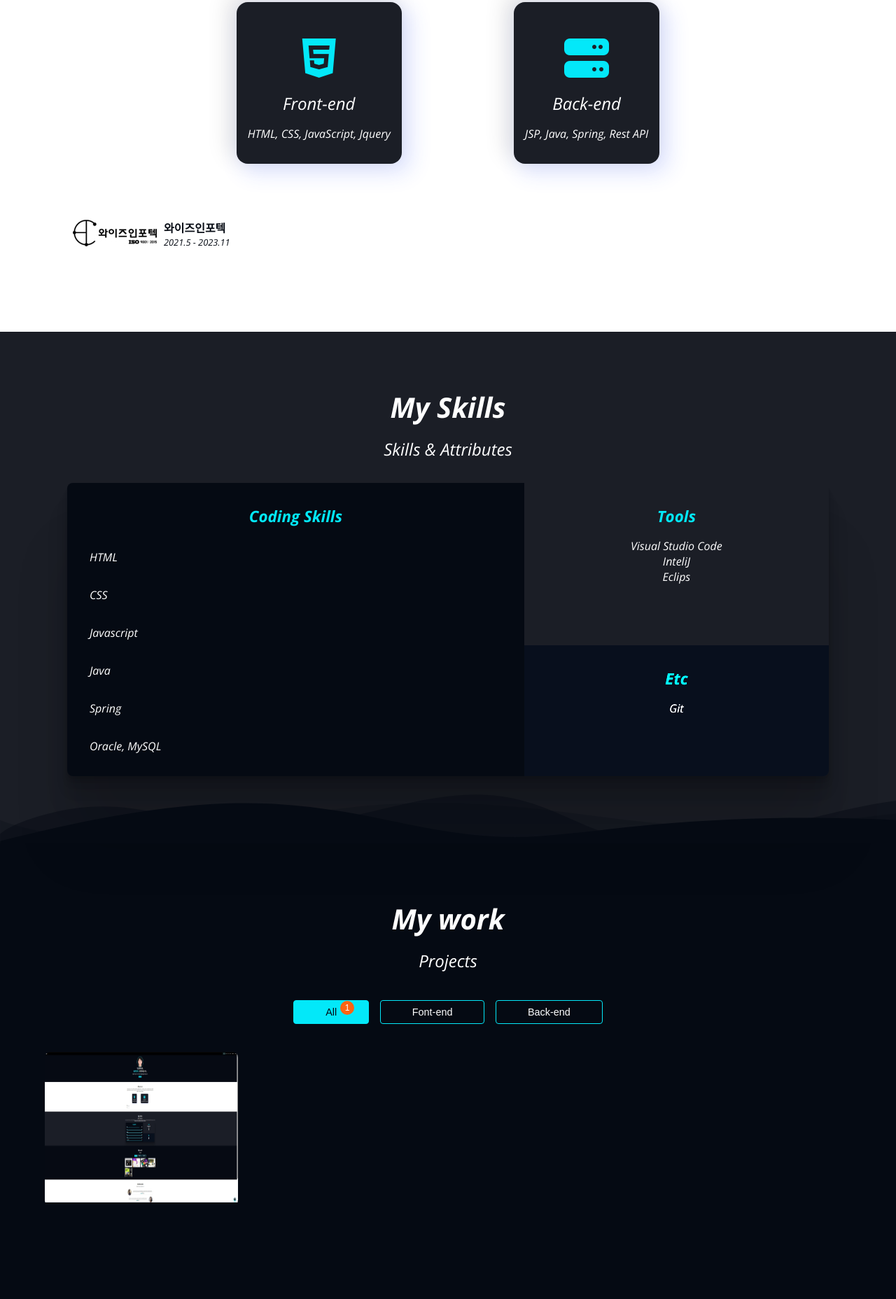
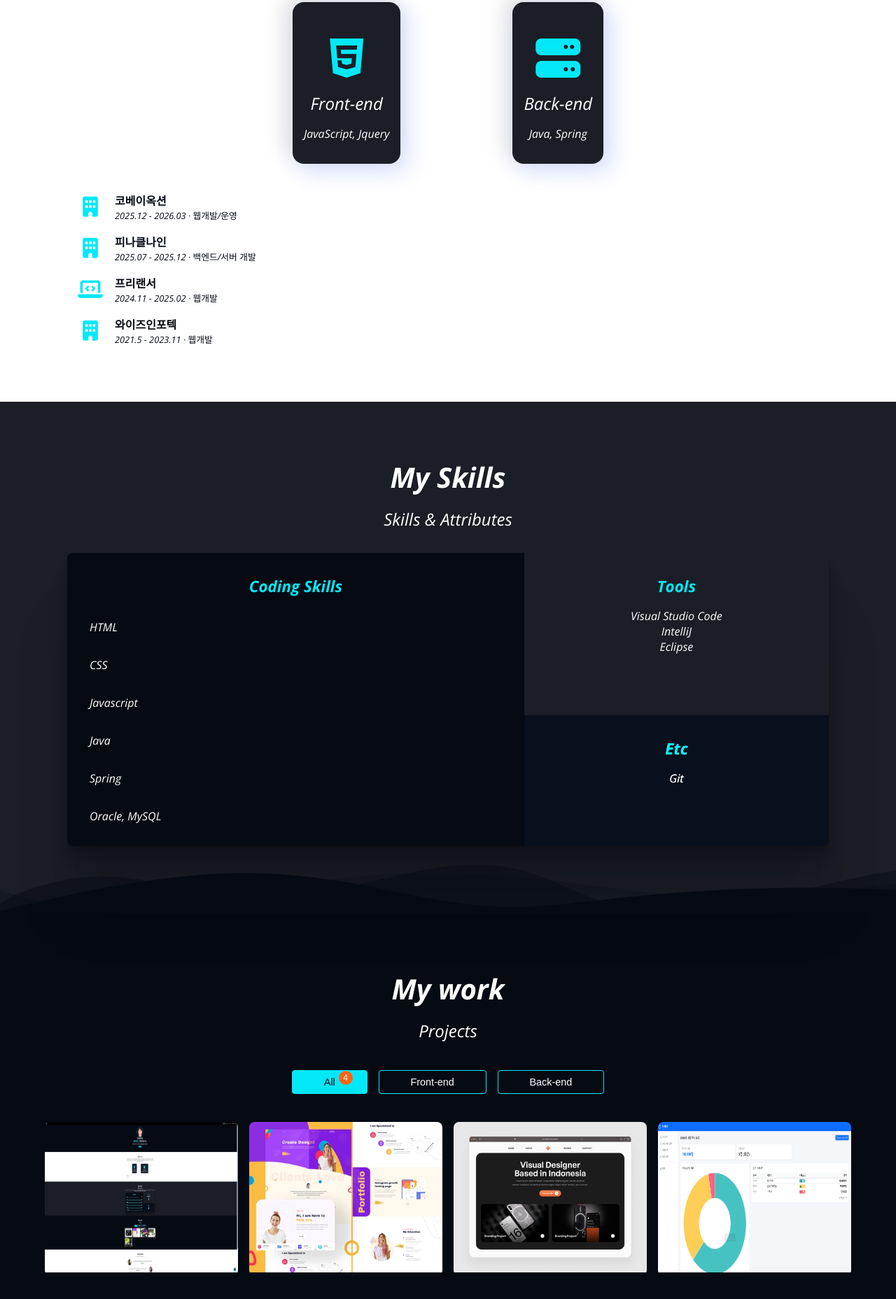
Before and after one commit to Limjuhan/introduce_portfolio, a plain HTML site: page index.html in a window 1280 px wide. Shown: the part 856-2712 px from the top of the page at 70% size. Drawn offline with nearby package versions, Linux system fonts and the light colour scheme.

Commit message:
포트폴리오 경력 및 프로젝트 대폭 업데이트
- 경력 3개 추가: 프리랜서(2024.11-2025.02), 피나클나인(2025.07-2025.12), 코베이옥션(2025.12-2026.03)
- 백엔드 프로젝트 3개 추가: LMS-Project, Groupware, Auto-Ledger (GitHub 링크 연동)
- 카테고리 카운트 수정 (All:4, Front-end:1, Back-end:3), Back-end 버튼 활성화
- 버그 수정: GitHub URL, IntelliJ/Eclipse 오타, Front-end 오타
- CSS 추가: job icon, project placeholder 스타일

Co-Authored-By: Claude Sonnet 4.6 <noreply@anthropic.com>

```diff
--- a/css/style.css
+++ b/css/style.css
@@ -303,6 +303,21 @@ button:focus {
   font-size: 0.8rem;
 }
 
+.job__img {
+  width: 50px;
+  height: 50px;
+  object-fit: contain;
+  border-radius: 8px;
+}
+
+.job__icon {
+  font-size: 1.8rem;
+  color: var(--color-accent);
+  width: 50px;
+  text-align: center;
+  flex-shrink: 0;
+}
+
 /* Skills */
 #skills {
   position: relative;
@@ -468,6 +483,21 @@ button:focus {
   width: 100%;
 }
 
+.project__placeholder {
+  width: 100%;
+  height: 215px;
+  background: linear-gradient(135deg, var(--color-gray) 0%, var(--color-primary) 100%);
+  display: flex;
+  justify-content: center;
+  align-items: center;
+}
+
+.project__placeholder__icon {
+  font-size: 4rem;
+  color: var(--color-accent);
+  opacity: 0.5;
+}
+
 .project__metadata {
   position: absolute;
   top: 0;
@@ -487,6 +517,15 @@ button:focus {
 .project__metadata:hover {
   opacity: 0.8;
   transform: translateY(0px);
+}
+
+.project__metadata--visible {
+  opacity: 0.75;
+  transform: translateY(0px);
+}
+
+.project__metadata--visible:hover {
+  opacity: 0.95;
 }
 
 /* 가상요소 추가 */
--- a/index.html
+++ b/index.html
@@ -99,7 +99,7 @@
           <li class="major">
             <i class="fa-brands fa-html5 major__icon"></i>
             <p class="major__title">Front-end</p>
-            <p>HTML, CSS, JavaScript, Jquery</p>
+            <p>JavaScript, Jquery</p>
           </li>
           <!-- <li class="major">
                     <i class="fa-solid fa-mobile major__icon"></i>
@@ -109,24 +109,39 @@
           <li class="major">
             <i class="fa-solid fa-server major__icon"></i>
             <p class="major__title">Back-end</p>
-            <p>JSP, Java, Spring, Rest API</p>
+            <p>Java, Spring</p>
           </li>
         </ul>
         <ul class="jobs">
           <li class="job">
-            <img src="images/jobs/wise.jpg" alt="wise logo" />
+            <i class="fa-solid fa-building job__icon"></i>
+            <div>
+              <p class="job__name">코베이옥션</p>
+              <p class="job__period">2025.12 - 2026.03 · 웹개발/운영</p>
+            </div>
+          </li>
+          <li class="job">
+            <i class="fa-solid fa-building job__icon"></i>
+            <div>
+              <p class="job__name">피나클나인</p>
+              <p class="job__period">2025.07 - 2025.12 · 백엔드/서버 개발</p>
+            </div>
+          </li>
+          <li class="job">
+            <i class="fa-solid fa-laptop-code job__icon"></i>
+            <div>
+              <p class="job__name">프리랜서</p>
+              <p class="job__period">2024.11 - 2025.02 · 웹개발</p>
+            </div>
+          </li>
+          <li class="job">
+            <!--<img src="images/jobs/wise.jpg" alt="wise logo" class="job__img" />-->
+            <i class="fa-solid fa-building job__icon"></i>
             <div>
               <p class="job__name">와이즈인포텍</p>
-              <p class="job__period">2021.5 - 2023.11</p>
+              <p class="job__period">2021.5 - 2023.11 · 웹개발</p>
             </div>
           </li>
-          <!-- <li class="job">
-
-            <div>
-              <p class="job__name">lorem</p>
-              <p class="job__period">2014 Sept - 2019 Oct</p>
-            </div>
-          </li> -->
         </ul>
       </section>
       <!-- Skills -->
@@ -199,8 +214,8 @@
               <h3 class="skills__title">Tools</h3>
               <ul>
                 <li>Visual Studio Code</li>
-                <li>InteliJ</li>
-                <li>Eclips</li>
+                <li>IntelliJ</li>
+                <li>Eclipse</li>
               </ul>
             </section>
             <section class="skills__etc">
@@ -222,24 +237,19 @@
           <ul class="categories">
             <li>
               <button class="category category--selected" data-category="all">
-                All <span class="category__count">1</span>
+                All <span class="category__count">4</span>
               </button>
             </li>
             <li>
               <button class="category" data-category="front-end">
-                Font-end <span class="category__count">1</span>
+                Front-end <span class="category__count">1</span>
               </button>
             </li>
             <li>
-              <button class="category" data-category="back-end" disabled style="cursor: auto">
-                Back-end <span class="category__count">0</span>
+              <button class="category" data-category="back-end">
+                Back-end <span class="category__count">3</span>
               </button>
             </li>
-            <!-- <li>
-                    <button class="category">
-                        Mobile <span class="category__count">0</span>
-                    </button>
-                </li> -->
           </ul>
           <ul class="projects">
             <li class="project" data-type="front-end">
@@ -256,15 +266,47 @@
                 </div>
               </a>
             </li>
-
             <li class="project" data-type="back-end">
-              <!-- <a href="#" target="_blank">
-                <img src="images/projects/project3.webp" alt="project3" class="project__img" />
+              <a href="https://github.com/Limjuhan/LMS-Project" target="_blank">
+                <img
+                  src="images/projects/project2.webp"
+                  alt="LMS-Project"
+                  class="project__img"
+                  style="height: 215px"
+                />
+                <div class="project__metadata">
+                  <h3 class="project__title">Project #2</h3>
+                  <p>LMS-Project</p>
+                </div>
+              </a>
+            </li>
+            <li class="project" data-type="back-end">
+              <a href="https://github.com/Limjuhan/groupware" target="_blank">
+                <img
+                  src="images/projects/project3.webp"
+                  alt="groupware"
+                  class="project__img"
+                  style="height: 215px"
+                />
                 <div class="project__metadata">
                   <h3 class="project__title">Project #3</h3>
-                  <p>수정중..</p>
+                  <p>Groupware</p>
                 </div>
-              </a> -->
+              </a>
+            </li>
+            <li class="project" data-type="back-end">
+              <a href="https://github.com/Limjuhan/auto-leger" target="_blank">
+                <img
+                        src="images/projects/project4.png"
+                        alt="groupware"
+                        class="project__img"
+                        style="height: 215px"
+                />
+                <div class="project__metadata">
+                  <h3 class="project__title">Project #4</h3>
+                  <p>Auto-Ledger</p>
+                </div>
+              </a>
             </li>
           </ul>
         </div>
@@ -323,7 +365,7 @@
           <li>
             <a
               class="contact__link"
-              href="https://github/com/Limjuhan"
+              href="https://github.com/Limjuhan"
               target="_blank"
               title="my github link"
             >
```
Also changed, not shown: images/projects/project4.png (added).
